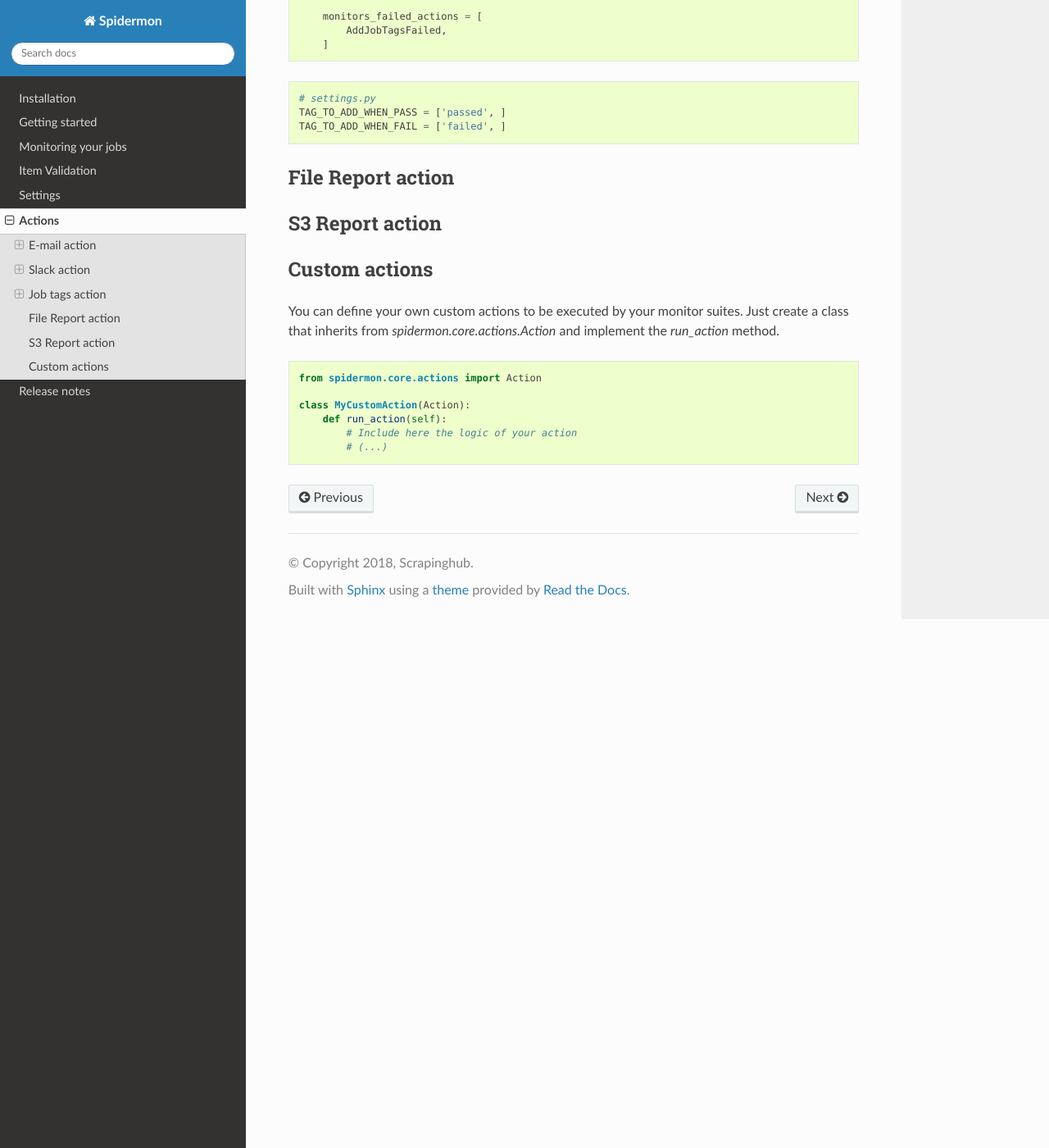
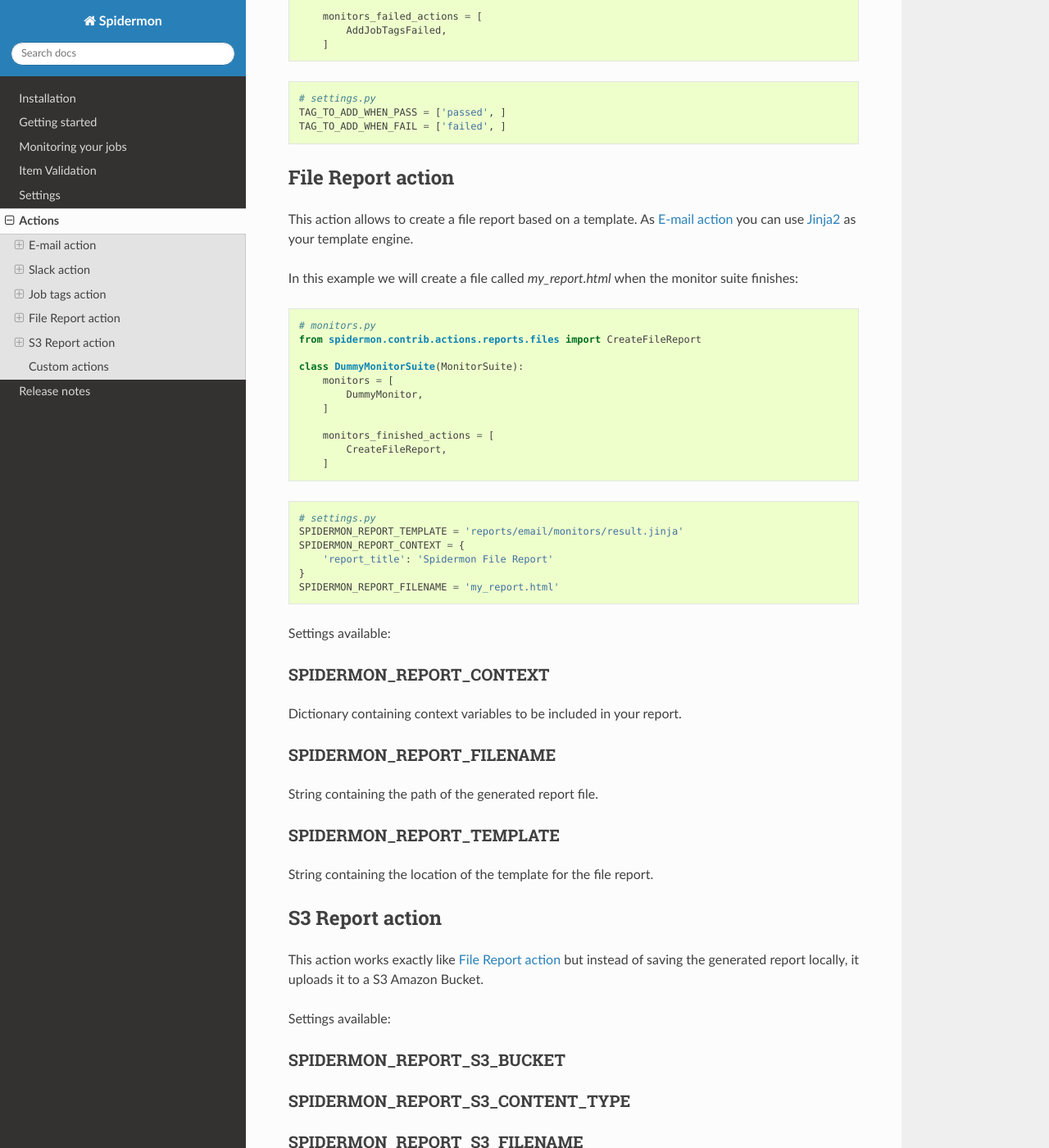
Before and after one commit to scrapinghub/spidermon, a Sphinx documentation site: the page built from docs/source/actions.rst, in a window 1280 px wide and 1400 px high, scrolled down 5313 px. Shown: the whole window at 82% size. Built offline with Sphinx 7.4.7 and the Read the Docs theme 2.0.0, drawn with Linux system fonts in a browser that asks for light colours; some of the changed text lies outside the part shown.

Commit message:
Initial docs for report actions

```diff
--- a/docs/source/actions.rst
+++ b/docs/source/actions.rst
@@ -122,7 +122,7 @@ Default: ``None``
 .. _SPIDERMON_EMAIL_CONTEXT:
 
 SPIDERMON_EMAIL_CONTEXT
-------------------
+-----------------------
 
 Default: ``None``
 
@@ -185,19 +185,19 @@ A notification will look like the following one:
 
 The following settings are the minimum needed to make this action works:
 
-.. _SPIDERMON_SLACK_RECIPIENTS
+.. _SPIDERMON_SLACK_RECIPIENTS:
 
 SPIDERMON_SLACK_RECIPIENTS
 --------------------------
 
 List of recipients of the message. It could be a channel or an user.
 
-.. _SPIDERMON_SLACK_SENDER_NAME
+.. _SPIDERMON_SLACK_SENDER_NAME:
 
 SPIDERMON_SLACK_SENDER_NAME
 ---------------------------
 
-.. _SPIDERMON_SLACK_SENDER_TOKEN
+.. _SPIDERMON_SLACK_SENDER_TOKEN:
 
 SPIDERMON_SLACK_SENDER_TOKEN
 ----------------------------
@@ -206,17 +206,17 @@ Your `Slack token`_.
 
 Other settings available:
 
-.. _SPIDERMON_SLACK_ATTACHMENTS
+.. _SPIDERMON_SLACK_ATTACHMENTS:
 
 SPIDERMON_SLACK_ATTACHMENTS
 ---------------------------
 
-.. _SPIDERMON_SLACK_ATTACHMENTS_TEMPLATE
+.. _SPIDERMON_SLACK_ATTACHMENTS_TEMPLATE:
 
 SPIDERMON_SLACK_ATTACHMENTS_TEMPLATE
 ------------------------------------
 
-.. _SPIDERMON_SLACK_FAKE
+.. _SPIDERMON_SLACK_FAKE:
 
 SPIDERMON_SLACK_FAKE
 --------------------
@@ -225,42 +225,42 @@ Default: ``False``
 
 If set `True`, the Slack message content will be in the logs but nothing will be sent.
 
-.. _SPIDERMON_SLACK_INCLUDE_ATTACHMENTS
+.. _SPIDERMON_SLACK_INCLUDE_ATTACHMENTS:
 
 SPIDERMON_SLACK_INCLUDE_ATTACHMENTS
 -----------------------------------
 
-.. _SPIDERMON_SLACK_INCLUDE_MESSAGE
+.. _SPIDERMON_SLACK_INCLUDE_MESSAGE:
 
 SPIDERMON_SLACK_INCLUDE_MESSAGE
 -------------------------------
 
-.. _SPIDERMON_SLACK_MESSAGE
+.. _SPIDERMON_SLACK_MESSAGE:
 
 SPIDERMON_SLACK_MESSAGE
 -----------------------
 
-.. _SPIDERMON_SLACK_MESSAGE_TEMPLATE
+.. _SPIDERMON_SLACK_MESSAGE_TEMPLATE:
 
 SPIDERMON_SLACK_MESSAGE_TEMPLATE
 --------------------------------
 
-.. _SPIDERMON_SLACK_NOTIFIER_INCLUDE_ERROR_ATTACHMENTS
+.. _SPIDERMON_SLACK_NOTIFIER_INCLUDE_ERROR_ATTACHMENTS:
 
 SPIDERMON_SLACK_NOTIFIER_INCLUDE_ERROR_ATTACHMENTS
 --------------------------------------------------
 
-.. _SPIDERMON_SLACK_NOTIFIER_INCLUDE_OK_ATTACHMENTS
+.. _SPIDERMON_SLACK_NOTIFIER_INCLUDE_OK_ATTACHMENTS:
 
 SPIDERMON_SLACK_NOTIFIER_INCLUDE_OK_ATTACHMENTS
 -----------------------------------------------
 
-.. _SPIDERMON_SLACK_NOTIFIER_INCLUDE_REPORT_LINK
+.. _SPIDERMON_SLACK_NOTIFIER_INCLUDE_REPORT_LINK:
 
 SPIDERMON_SLACK_NOTIFIER_INCLUDE_REPORT_LINK
 --------------------------------------------
 
-.. _SPIDERMON_SLACK_NOTIFIER_REPORT_INDEX
+.. _SPIDERMON_SLACK_NOTIFIER_REPORT_INDEX:
 
 SPIDERMON_SLACK_NOTIFIER_REPORT_INDEX
 -------------------------------------
@@ -309,17 +309,17 @@ for failed jobs.
 
 By default we have the following settings when using these two actions:
 
-.. _SPIDERMON_JOB_TAGS_TO_ADD
+.. _SPIDERMON_JOB_TAGS_TO_ADD:
 
 SPIDERMON_JOB_TAGS_TO_ADD
-----------------------
+-------------------------
 
 List of tags to be included when `AddJobTags` is executed.
 
-.. _SPIDERMON_JOB_TAGS_TO_REMOVE
+.. _SPIDERMON_JOB_TAGS_TO_REMOVE:
 
 SPIDERMON_JOB_TAGS_TO_REMOVE
-----------------------
+----------------------------
 
 List of tags to be removed when `RemoveJobTags` is executed.
 
@@ -364,10 +364,91 @@ of the setting that will contain the list of tags that will be included in the j
 File Report action
 ==================
 
+This action allows to create a file report based on a template. As
+:ref:`actions-email` you can use `Jinja2`_ as your template engine.
+
+In this example we will create a file called `my_report.html` when the monitor suite finishes:
+
+.. code-block:: python
+
+    # monitors.py
+    from spidermon.contrib.actions.reports.files import CreateFileReport
+
+    class DummyMonitorSuite(MonitorSuite):
+        monitors = [
+            DummyMonitor,
+        ]
+
+        monitors_finished_actions = [
+            CreateFileReport,
+        ]
+
+.. code-block:: python
+
+    # settings.py
+    SPIDERMON_REPORT_TEMPLATE = 'reports/email/monitors/result.jinja'
+    SPIDERMON_REPORT_CONTEXT = {
+        'report_title': 'Spidermon File Report'
+    }
+    SPIDERMON_REPORT_FILENAME = 'my_report.html'
+
+Settings available:
+
+.. _SPIDERMON_REPORT_CONTEXT:
+
+SPIDERMON_REPORT_CONTEXT
+------------------------
+
+Dictionary containing context variables to be included in your report.
+
+.. _SPIDERMON_REPORT_FILENAME:
+
+SPIDERMON_REPORT_FILENAME
+-------------------------
+
+String containing the path of the generated report file.
+
+.. _SPIDERMON_REPORT_TEMPLATE:
+
+SPIDERMON_REPORT_TEMPLATE
+-------------------------
+
+String containing the location of the template for the file report.
+
 .. _actions-s3-report:
 
 S3 Report action
 ================
+
+This action works exactly like :ref:`actions-file-report` but instead of saving the
+generated report locally, it uploads it to a S3 Amazon Bucket.
+
+Settings available:
+
+.. _SPIDERMON_REPORT_S3_BUCKET:
+
+SPIDERMON_REPORT_S3_BUCKET
+--------------------------
+
+.. _SPIDERMON_REPORT_S3_CONTENT_TYPE:
+
+SPIDERMON_REPORT_S3_CONTENT_TYPE
+--------------------------------
+
+.. _SPIDERMON_REPORT_S3_FILENAME:
+
+SPIDERMON_REPORT_S3_FILENAME
+----------------------------
+
+.. _SPIDERMON_REPORT_S3_MAKE_PUBLIC:
+
+SPIDERMON_REPORT_S3_MAKE_PUBLIC
+-------------------------------
+
+.. _SPIDERMON_REPORT_S3_REGION_ENDPOINT:
+
+SPIDERMON_REPORT_S3_REGION_ENDPOINT
+-----------------------------------
 
 .. _actions-custom-action:
 
```
